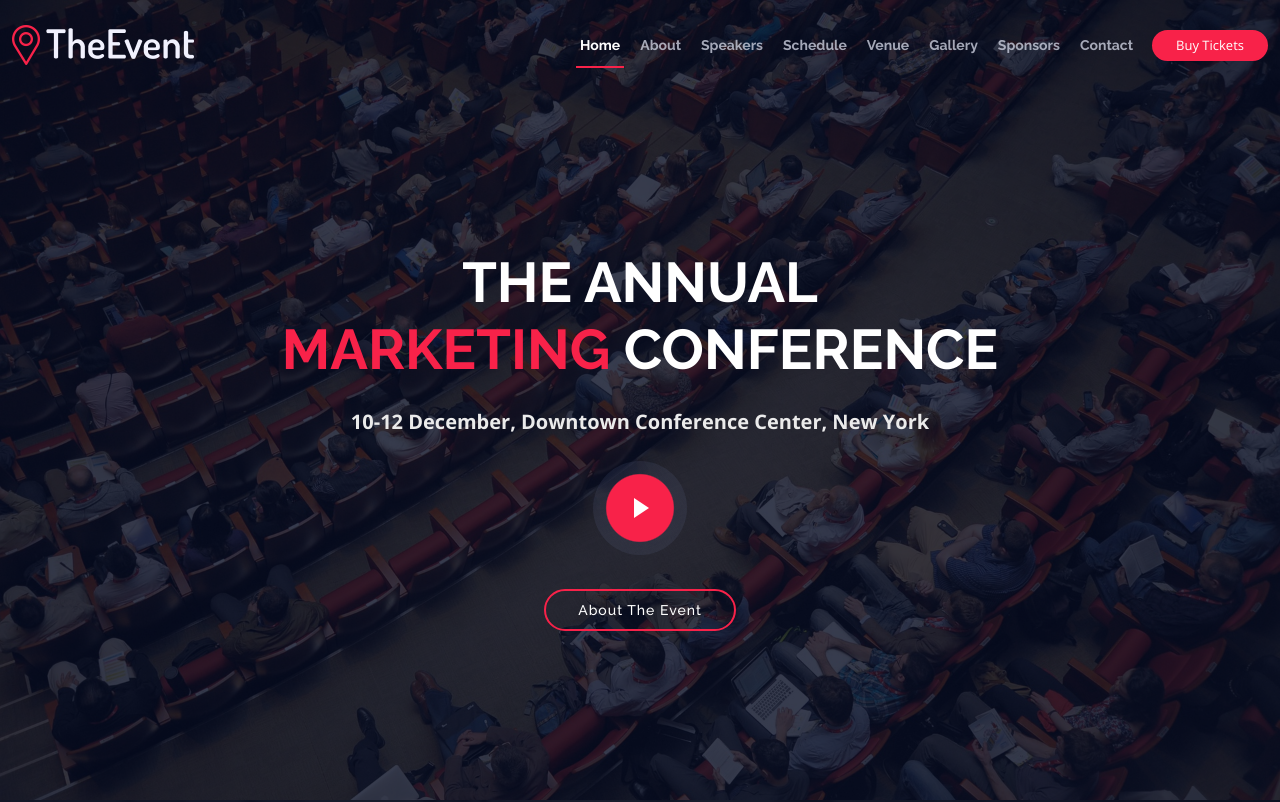
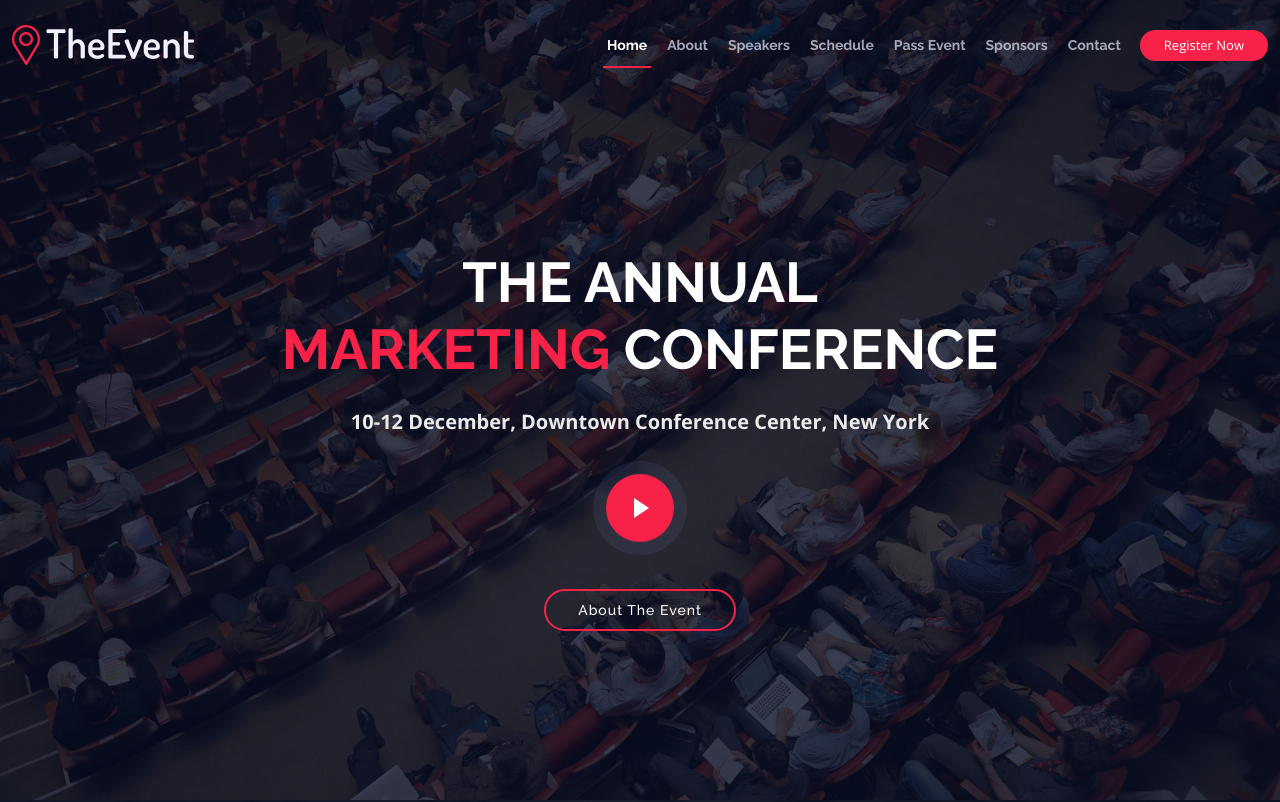
Before and after one commit to bigdatadriven/FutureDataDrivenEvent, a plain HTML site: page index.html in a window 1280 px wide. Shown: the top 802 px of the page. Drawn offline with nearby package versions, Linux system fonts and the light colour scheme.

Commit message:
Changes made for Jean

```diff
--- a/index.html
+++ b/index.html
@@ -52,8 +52,7 @@
           <li><a class="nav-link scrollto" href="#about">About</a></li>
           <li><a class="nav-link scrollto" href="#speakers">Speakers</a></li>
           <li><a class="nav-link scrollto" href="#schedule">Schedule</a></li>
-          <li><a class="nav-link scrollto" href="#venue">Venue</a></li>
-          <li><a class="nav-link scrollto" href="#gallery">Gallery</a></li>
+          <li><a class="nav-link scrollto" href="#gallery">Pass Event</a></li>
           <li><a class="nav-link scrollto" href="#supporters">Sponsors</a></li>
           <!-- <li class="dropdown"><a href="#"><span>Drop Down</span> <i class="bi bi-chevron-down"></i></a>
           <ul>
@@ -76,7 +75,7 @@
         </ul>
         <i class="bi bi-list mobile-nav-toggle"></i>
       </nav><!-- .navbar -->
-      <a class="buy-tickets scrollto" href="#buy-tickets">Buy Tickets</a>
+      <a class="buy-tickets scrollto" href="#buy-tickets">Register Now</a>
 
     </div>
   </header><!-- End Header -->
```
